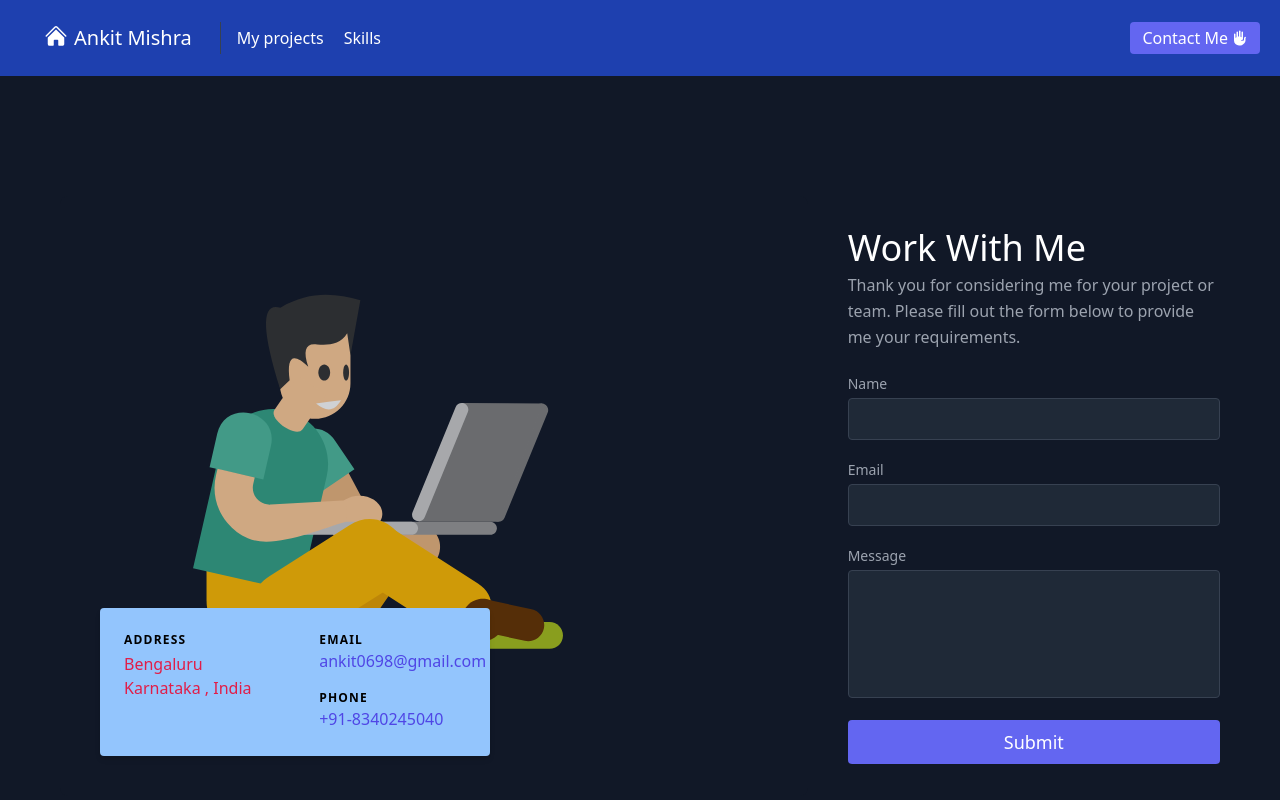
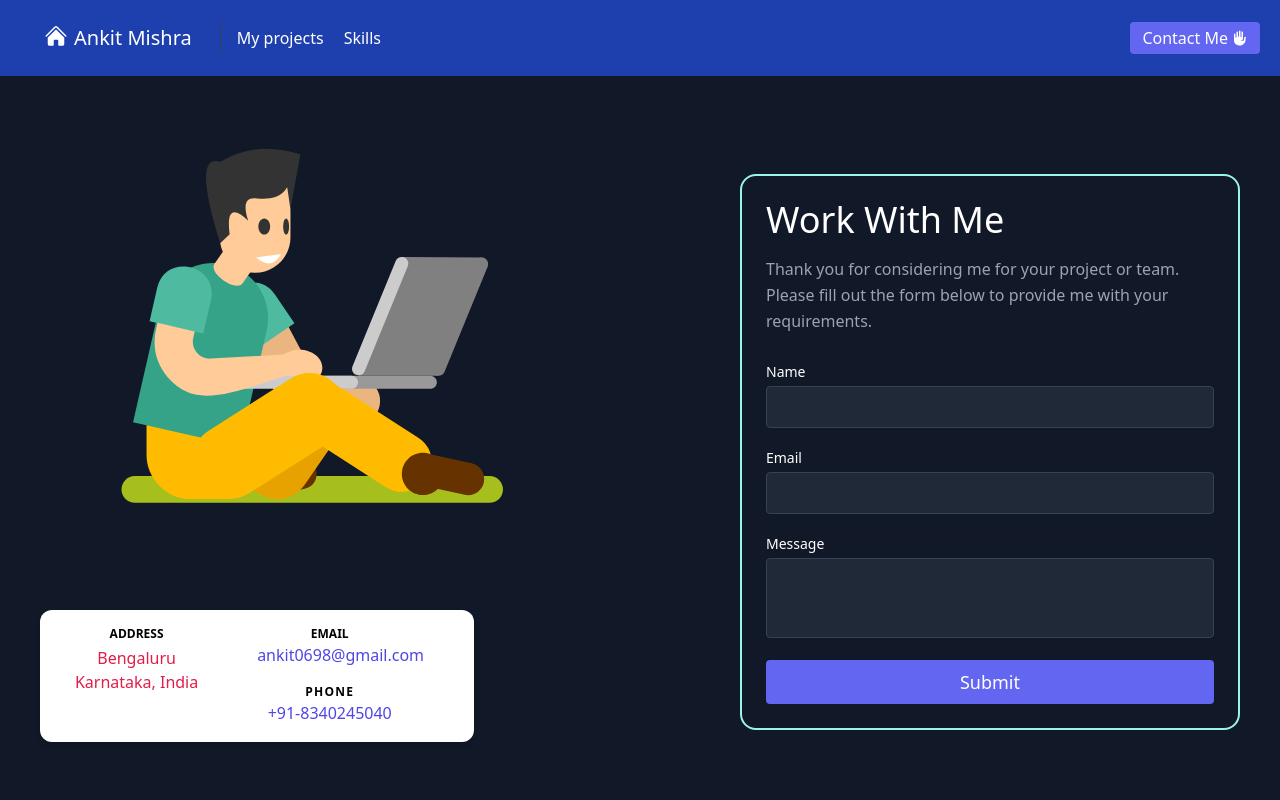
Before and after one commit to ankit0698/Ankit-portfolio, a React (Vite) app: page /contact in a window 1280 px wide. Shown: the top 800 px of the page. Built offline with nearby package versions, Linux system fonts and the light colour scheme.

Commit message:
fix contact form

```diff
--- a/src/Components/Contact.jsx
+++ b/src/Components/Contact.jsx
@@ -21,32 +21,30 @@ function Contact() {
   return (
     <section
       id="contact"
-      className="container min-h-screen mx-auto flex flex-wrap px-10 py-20  md:flex-row flex-col "
+      className="container min-h-screen mx-auto flex flex-wrap px-10 pb-12  md:flex-row flex-col items-center "
     >
-      <div className="container px-5 py-10 mx-auto flex sm:flex-nowrap flex-wrap">
-        <div className=" container lg:w-2/3 md:w-1/2 bg-gray-900 rounded-lg overflow-hidden sm:mr-10 p-10 flex items-end justify-start relative">
+      <div className="lg:flex-grow md:w-1/2 lg:pr-24 flex flex-col md:items-start mb-16  items-center text-center">
         <img
-            className=" absolute lg:max-w-lg lg:w-lg object-cover object-center   "
-            style={{ filter: "opacity(0.8)" }}
+          className=" lg:max-w-lg object-cover w-full"
+          style={{ filter: "opacity(1)" }}
           src="Hire.svg"
         />
-          <div className=" bg-blue-300 hover:animate-trans-right  relative flex flex-wrap  py-6 rounded shadow-md ">
-            <div className=" lg:w-1/2 px-6">
-              <h2 className="title-font font-bold text-black tracking-widest text-xs">
-                ADDRESS
-              </h2>
+        <div className="bg-white hover:scale-[1.1] relative flex flex-wrap pr-4 py-4  md:flex-row md:pr-12 rounded-xl shadow-md">
+          <div className="md:w-1/2 px-6">
+            <h2 className="title-font font-bold text-black text-xs">ADDRESS</h2>
             <p className="mt-1 text-rose-600">
               Bengaluru <br />
-                Karnataka , India
+              Karnataka, India
             </p>
           </div>
-            <div className="lg:w-1/2 px-6 mt-4 lg:mt-0">
-              <h2 className="title-font font-bold text-black tracking-widest text-xs">
-                EMAIL
-              </h2>
+          <div className="md:w-1/2 px-6 flex flex-col">
+            <div>
+              <h2 className="title-font font-bold text-black text-xs">EMAIL</h2>
               <a className="text-indigo-600 leading-relaxed">
                 ankit0698@gmail.com
               </a>
+            </div>
+            <div>
               <h2 className="title-font font-bold text-black tracking-widest text-xs mt-4">
                 PHONE
               </h2>
@@ -54,20 +52,21 @@ function Contact() {
             </div>
           </div>
         </div>
+      </div>
       <form
         onSubmit={handleSubmit}
         name="contact"
-          className="lg:w-1/3 md:w-1/2 flex flex-col md:ml-auto w-full md:py-8 mt-8 md:mt-0"
+        className="md:w-[500px] border-2 border-teal-200 rounded-2xl flex flex-col p-6 mt-4 sm:mt-0"
       >
-          <h2 className="text-white sm:text-4xl text-3xl mb-1 font-medium title-font">
+        <h2 className="text-white sm:text-4xl text-3xl mb-4 font-medium title-font">
           Work With Me
         </h2>
-          <p className="leading-relaxed mb-5">
-            Thank you for considering me for your project or team. Please fill
-            out the form below to provide me your requirements.
+        <p className="leading-relaxed mb-6 text-gray-400">
+          Thank you for considering me for your project or team. Please fill out
+          the form below to provide me with your requirements.
         </p>
         <div className="relative mb-4">
-            <label htmlFor="name" className="leading-7 text-sm text-gray-400">
+          <label htmlFor="name" className="leading-7 text-sm text-white">
             Name
           </label>
           <input
@@ -79,7 +78,7 @@ function Contact() {
           <ValidationError prefix="Name" field="name" errors={state.errors} />
         </div>
         <div className="relative mb-4">
-            <label htmlFor="email" className="leading-7 text-sm text-gray-400">
+          <label htmlFor="email" className="leading-7 text-sm text-white">
             Email
           </label>
           <input
@@ -88,23 +87,16 @@ function Contact() {
             name="email"
             className="w-full bg-gray-800 rounded border border-gray-700 focus:border-indigo-500 focus:ring-2 focus:ring-indigo-900 text-base outline-none text-gray-100 py-1 px-3 leading-8 transition-colors duration-200 ease-in-out"
           />
-            <ValidationError
-              prefix="Email"
-              field="email"
-              errors={state.errors}
-            />
+          <ValidationError prefix="Email" field="email" errors={state.errors} />
         </div>
         <div className="relative mb-4">
-            <label
-              htmlFor="message"
-              className="leading-7 text-sm text-gray-400"
-            >
+          <label htmlFor="message" className="leading-7 text-sm text-white">
             Message
           </label>
           <textarea
             id="message"
             name="message"
-              className="w-full bg-gray-800 rounded border border-gray-700 focus:border-indigo-500 focus:ring-2 focus:ring-indigo-900 h-32 text-base outline-none text-gray-100 py-1 px-3 resize-none leading-6 transition-colors duration-200 ease-in-out"
+            className="w-full bg-gray-800 rounded border border-gray-700 focus:border-indigo-500 focus:ring-2 focus:ring-indigo-900 h-20 text-base outline-none text-gray-100 py-1 px-3 resize-none leading-6 transition-colors duration-200 ease-in-out"
           />
           <ValidationError
             prefix="Message"
@@ -120,7 +112,6 @@ function Contact() {
           Submit
         </button>
       </form>
-      </div>
     </section>
   );
 }
```
Also changed, not shown: src/Components/RootLayout.jsx (+9 -12 lines). Lines whose indentation alone changed are shown as unchanged.
